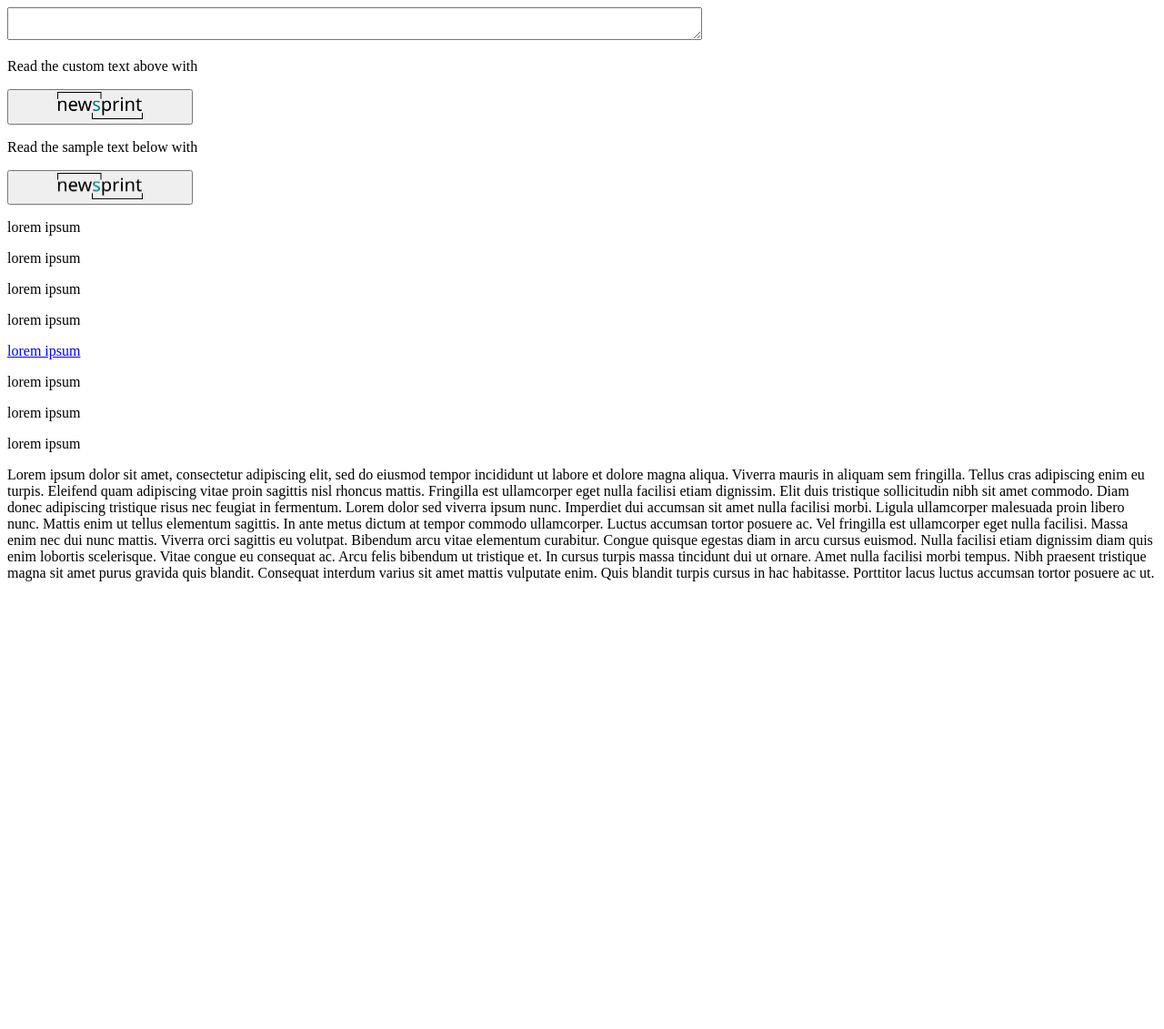
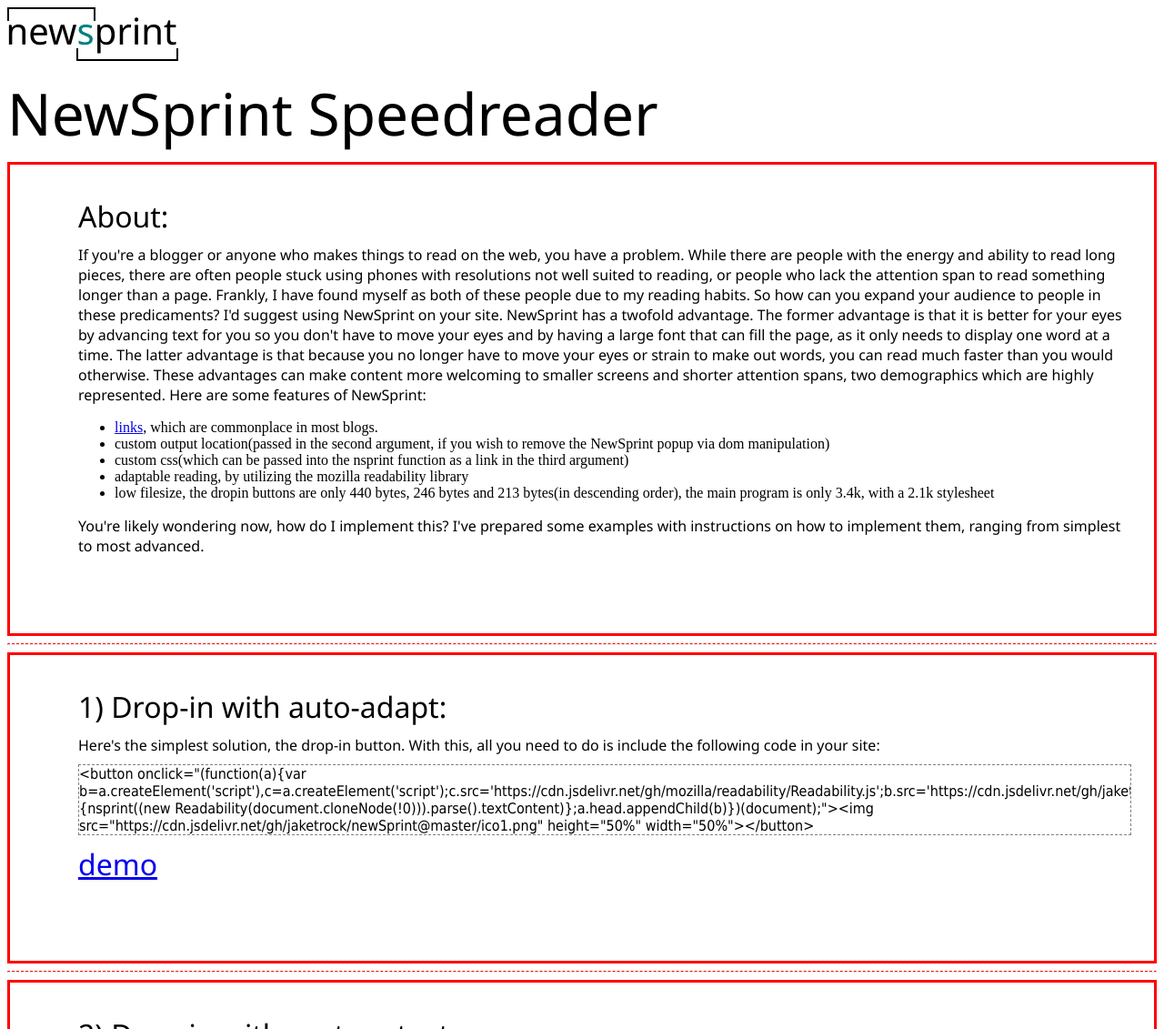
Before and after one commit to JakeTrock/newSprint, a website: page demo.html in a window 1280 px wide. Shown: the top 1131 px of the page at 91% size. Before the commit the page ends 800 px from the top, so only its background shows below. Drawn offline with Linux system fonts and the light colour scheme.

Commit message:
added new demo page

```diff
--- /dev/null
+++ b/css/demopage.css
@@ -0,0 +1,42 @@
+/* displaybox */
+.dbox {
+    border: 3px solid red;
+    padding: 25px 25px 75px 75px;
+}
+/* hr */
+hr {
+    border-top: 1px dashed red;
+}
+/* heading */
+h1 {
+    font-size: 4em;
+    font-family: "Segoe UI", Arial, sans-serif;
+    font-weight: 400;
+    margin: 10px 0;
+}
+/* heading 2 */
+
+h2 {
+    font-size: 2em;
+    font-family: "Segoe UI", Arial, sans-serif;
+    font-weight: 400;
+    margin: 10px 0;
+}
+
+/* paragraph */
+
+p {
+    font-size: 1em;
+    font-family: "Segoe UI", Arial, sans-serif;
+    font-weight: 400;
+    margin: 10px 0;
+}
+
+.codecontainer {
+    border: 1px dashed grey;
+    font-size: 1em;
+    font-family: Tahoma, sans-serif;
+    font-weight: 400;
+    margin: 10px 0;
+    overflow:scroll;
+}
--- a/demo.html
+++ b/demo.html
@@ -1,32 +1,73 @@
 <!DOCTYPE html>
-<html>
+<html lang="">
+  <head>
+    <link rel="stylesheet" href="./css/demopage.css">
+    <link rel="stylesheet" href="./css/ns.css">
+    <meta charset="utf-8">
+    <title>NewSprint Speedreader</title>
+  </head>
+  <body>
+    <img src="ico1.png">
+    <h1>NewSprint Speedreader</h1>
+    <div class="dbox">
+    <h2>About:</h2>
+    <p>
+    If you're a blogger or anyone who makes things to read on the web, you have a problem. While there are people with the energy and ability to read long pieces, there are often people stuck using phones with resolutions not well suited to reading, or people who lack the attention span to read something longer than a page. Frankly, I have found myself as both of these people due to my reading habits. So how can you expand your audience to people in these predicaments? I'd suggest using NewSprint on your site. NewSprint has a twofold advantage. The former advantage is that it is better for your eyes by advancing text for you so you don't have to move your eyes and by having a large font that can fill the page, as it only needs to display one word at a time. The latter advantage is that because you no longer have to move your eyes or strain to make out words, you can read much faster than you would otherwise. These advantages can make content more welcoming to smaller screens and shorter attention spans, two demographics which are highly represented. Here are some features of NewSprint:
+    </p>
 
-<head>
-    <script src="./js/ns_opt.js"></script>
-</head>
+    <ul>
+        <li><a href="https://example.com">links</a>, which are commonplace in most blogs.</li>
+        <li>custom output location(passed in the second argument, if you wish to remove the NewSprint popup via dom manipulation)</li>
+        <li>custom css(which can be passed into the nsprint function as a link in the third argument)</li>
+        <li>adaptable reading, by utilizing the mozilla readability library</li>
+        <li>low filesize, the dropin buttons are only 440 bytes, 246 bytes and 213 bytes(in descending order), the main program is only 3.4k, with a 2.1k stylesheet</li>
+    </ul>
 
-<body>
-    <textarea id="ctext" style="width:60%;height:20%;"></textarea>
-    <p>Read the custom text above with </p>
-    <button onclick="nsprint(document.getElementById('ctext'),document.getElementById('sprFocus'))">
-        <img src="ico1.png" style="width:50%;">
-    </button>
-    <p>Read the sample text below with </p>
-    <button onclick="nsprint(document.getElementsByClassName('sprtxt'),document.getElementById('sprFocus'))">
-        <img src="ico1.png" style="width:50%;">
-    </button>
-    <div id="sprFocus"></div>
-    <p class="sprtxt">lorem ipsum</p>
-    <p class="sprtxt">lorem ipsum</p>
-    <p class="sprtxt">lorem ipsum</p>
-    <p class="sprtxt">lorem ipsum</p>
-    <a href="https://google.com" class="sprtxt">lorem ipsum</a>
-    <p class="sprtxt">lorem ipsum</p>
-    <p class="sprtxt">lorem ipsum</p>
-    <p class="sprtxt">lorem ipsum</p>
-    <p class="sprtxt">Lorem ipsum dolor sit amet, consectetur adipiscing elit, sed do eiusmod tempor incididunt ut labore et dolore magna aliqua. Viverra mauris in aliquam sem fringilla. Tellus cras adipiscing enim eu turpis. Eleifend quam adipiscing vitae proin sagittis nisl rhoncus mattis. Fringilla est ullamcorper eget nulla facilisi etiam dignissim. Elit duis tristique sollicitudin nibh sit amet commodo. Diam donec adipiscing tristique risus nec feugiat in fermentum. Lorem dolor sed viverra ipsum nunc. Imperdiet dui accumsan sit amet nulla facilisi morbi. Ligula ullamcorper malesuada proin libero nunc. Mattis enim ut tellus elementum sagittis. In ante metus dictum at tempor commodo ullamcorper. Luctus accumsan tortor posuere ac.
+    <p>
+    You're likely wondering now, how do I implement this? I've prepared some examples with instructions on how to implement them, ranging from simplest to most advanced.
+    </p>
+    </div>
 
-Vel fringilla est ullamcorper eget nulla facilisi. Massa enim nec dui nunc mattis. Viverra orci sagittis eu volutpat. Bibendum arcu vitae elementum curabitur. Congue quisque egestas diam in arcu cursus euismod. Nulla facilisi etiam dignissim diam quis enim lobortis scelerisque. Vitae congue eu consequat ac. Arcu felis bibendum ut tristique et. In cursus turpis massa tincidunt dui ut ornare. Amet nulla facilisi morbi tempus. Nibh praesent tristique magna sit amet purus gravida quis blandit. Consequat interdum varius sit amet mattis vulputate enim. Quis blandit turpis cursus in hac habitasse. Porttitor lacus luctus accumsan tortor posuere ac ut.</p>
-</body>
 
+    <hr>
+    <div class="dbox">
+    <h2>1) Drop-in with auto-adapt:</h2>
+    <p>
+    Here's the simplest solution, the drop-in button. With this, all you need to do is include the following code in your site:
+    </p>
+    <div class="codecontainer">
+    &lt;button onclick="(function(a){var b=a.createElement('script'),c=a.createElement('script');c.src='https://cdn.jsdelivr.net/gh/mozilla/readability/Readability.js';b.src='https://cdn.jsdelivr.net/gh/jaketrock/newSprint@master/js/ns_opt.js';b.type='text/javascript';c.type='text/javascript';b.onload=a.head.appendChild(c);c.onload=function(){nsprint((new Readability(document.cloneNode(!0))).parse().textContent)};a.head.appendChild(b)})(document);"&gt;&lt;img src="https://cdn.jsdelivr.net/gh/jaketrock/newSprint@master/ico1.png" height="50%" width="50%"&gt;&lt;/button&gt;
+    </div>
+    <a href="./demos/dropin_aa.html"><h2>demo</h2></a>
+    </div>
+
+    <hr>
+    <div class="dbox">
+    <h2>2) Drop-in with custom text:</h2>
+    <p>
+    Here's the (second) simplest solution, the drop-in button, with specified text. This method has higher accuracy than the prior model, and is still accessible to people who only work in html:
+    </p>
+    <div class="codecontainer">
+    &lt;button onclick="(function(a){var b=a.createElement('script');b.src='https://cdn.jsdelivr.net/gh/jaketrock/newSprint@master/js/ns_opt.js';b.type='text/javascript';b.onload=function(){nsprint(a.getElementsByClassName('sprtxt'))};a.head.appendChild(b)})(document);"&gt;&lt;img src="https://cdn.jsdelivr.net/gh/jaketrock/newSprint@master/ico1.png" height="50%" width="50%"&gt;&lt;/button&gt;
+    </div>
+    <a href="./demos/dropin_ct.html"><h2>demo</h2></a>
+    </div>
+
+    <hr>
+    <div class="dbox">
+    <h2>3) Drop-in with plaintext:</h2>
+    <p>
+    Here's the third solution, the drop-in button, with plaintext from a variable. This method is perhaps the best, however it is third because it requires basic javascript knowledge, additionally, links are in markdown format:
+    </p>
+    <div class="codecontainer">
+    &lt;script&gt;
+    var preDefinedText = "changeme [links](https://example.com)";
+    &lt;/script&gt;
+
+    &lt;button onclick="(function(a){var b=a.createElement('script');b.src='https://cdn.jsdelivr.net/gh/jaketrock/newSprint@master/js/ns_opt.js';b.type='text/javascript';b.onload=function(){nsprint(preDefinedText)};a.head.appendChild(b)})(document);"&gt;&lt;img src="https://cdn.jsdelivr.net/gh/jaketrock/newSprint@master/ico1.png" height="50%" width="50%"&gt;&lt;/button&gt;
+    </div>
+    <a href="./demos/dropin_pt.html"><h2>demo</h2></a>
+    </div>
+
+  </body>
 </html>
```
Also changed, not shown: demos/dropin_aa.html (added, +22 -0 lines), demos/dropin_ct.html (added, +24 -0 lines), demos/dropin_pt.html (added, +14 -0 lines).
